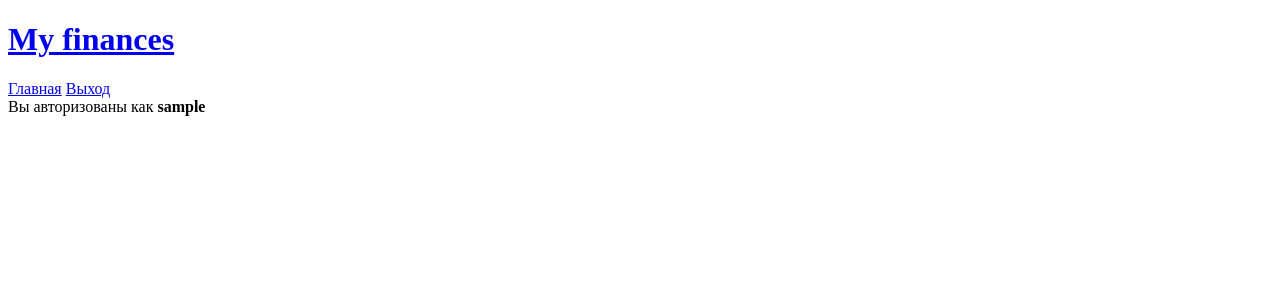
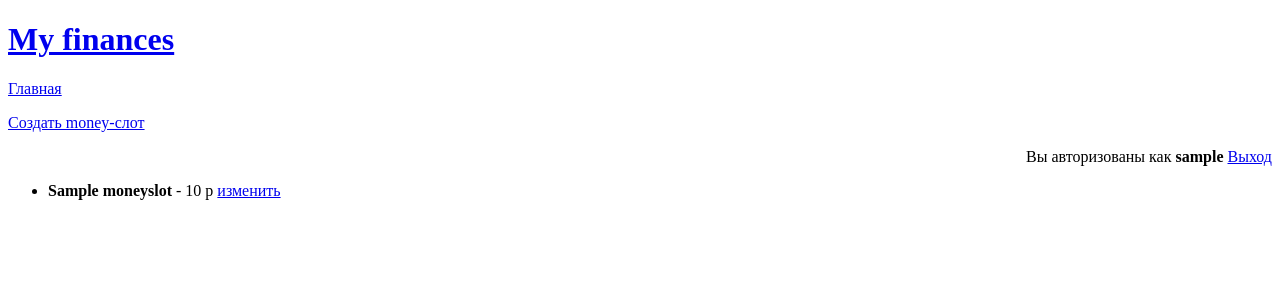
Before and after one commit to terentyevaolga/my_finances_project, a Django app: page / in a window 1280 px wide. Shown: the top 300 px of the page. Run offline with Django 4.2, Linux system fonts and the light colour scheme; a user stored in the database is signed in; tables that the repository leaves empty hold one stand-in row (values such as "Sample post").

Commit message:
add "add" & "edit" slots functions

```diff
--- a/web/templates/web/base.html
+++ b/web/templates/web/base.html
@@ -9,10 +9,20 @@
 <nav>
     <a href="{% url 'main' %}">Главная</a>
     {% if user.is_anonymous %}
+        <div style='text-align: right'>
             <a href="{% url 'registration' %}">Регистрация</a>
             <a href="{% url 'auth' %}">Вход</a>
+        </div>
     {% else %}
+
+    <p><a href="{% url 'money_slots_add' %}">Создать money-слот</a></p>
+
+    <div style='text-align: right'>
+        {% if not user.is_anonymous %}
+            Вы авторизованы как <b>{{ user.username }}</b>
+        {% endif %}
         <a href="{% url 'logout' %}">Выход</a>
+    </div>
     {% endif %}
 </nav>
 
--- a/web/templates/web/main.html
+++ b/web/templates/web/main.html
@@ -1,9 +1,15 @@
 {% extends 'web/base.html' %}
 {% block content %}
 
-    {% if not user.is_anonymous %}
-        Вы авторизованы как <b>{{ user.username }}</b>
-    {% endif %}
+    <ul>
+        {% for moneyslot in moneyslots %}
+            <li>
+                <b>{{ moneyslot.title}}</b>
+                - {{ moneyslot.amount_spent}} р
 
+                <a href="{% url 'money_slots_edit' moneyslot.id %}">изменить</a>
+            </li>
+        {% endfor %}
+    </ul>
 
 {% endblock %}
--- a/web/urls.py
+++ b/web/urls.py
@@ -1,11 +1,12 @@
 from django.urls import path
 
-from web.views import main_view, registration_view, auth_view, logout_view
+from web.views import main_view, registration_view, auth_view, logout_view, money_slot_edit_view
 
 urlpatterns = [
     path('', main_view, name='main'),
     path('registration/', registration_view, name='registration'),
     path('auth/', auth_view, name='auth'),
     path('logout/', logout_view, name='logout'),
-
+    path('money_slots/add/', money_slot_edit_view, name='money_slots_add'),
+    path('money_slots/<int:id>/', money_slot_edit_view, name='money_slots_edit'),
 ]
--- a/web/views.py
+++ b/web/views.py
@@ -1,17 +1,16 @@
-from datetime import datetime
-
 from django.contrib.auth import get_user_model, authenticate, login, logout
 from django.shortcuts import render, redirect
 
-from web.forms import RegistrationForm, AuthForm
+from web.forms import RegistrationForm, AuthForm, MoneySlotForm
+from web.models import MoneySlot
 
 User = get_user_model()
 
 
 def main_view(request):
-    year = datetime.now().year
+    moneyslots = MoneySlot.objects.all()
     return render(request, 'web/main.html', {
-        'year': year
+        'moneyslots': moneyslots
     })
 
 
@@ -50,3 +49,14 @@ def auth_view(request):
 def logout_view(request):
     logout(request)
     return redirect('main')
+
+
+def money_slot_edit_view(request, id=None):
+    moneyslot = MoneySlot.objects.get(id=id) if id is not None else None
+    form = MoneySlotForm(instance=moneyslot)
+    if request.method == 'POST':
+        form = MoneySlotForm(data=request.POST, instance=moneyslot, initial={'user': request.user})
+        if form.is_valid():
+            form.save()
+            return redirect('main')
+    return render(request, 'web/money_slot_form.html', {'form': form})
```
Also changed, not shown: web/forms.py (+12 -0 lines), web/templates/web/money_slot_form.html (added, +11 -0 lines). Lines whose indentation alone changed are shown as unchanged.
